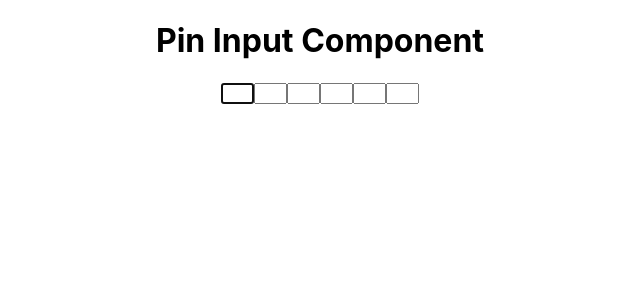
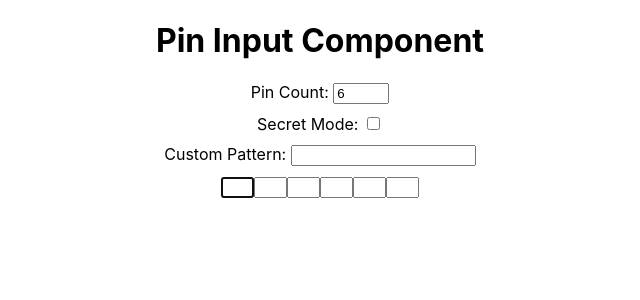
Before and after one commit to KhanhPham2411/pin-input-ts, a React (Create React App) app: page / in a window 1280 px wide. Shown: the top 300 px of the page, without its empty margins (320-960 px from the left). Built offline with nearby package versions, Linux system fonts and the light colour scheme.

Commit message:
remove getMaskedValue

```diff
--- a/src/App.css
+++ b/src/App.css
@@ -28,6 +28,10 @@
   color: #61dafb;
 }
 
+.input-group {
+  margin-bottom: 10px;
+}
+
 @keyframes App-logo-spin {
   from {
     transform: rotate(0deg);
--- a/src/App.tsx
+++ b/src/App.tsx
@@ -1,23 +1,72 @@
-import React from 'react';
-import logo from './logo.svg';
+import React, { useState, useEffect } from 'react';
 import './App.css';
-import ReactCodeInput from './pin/ReactCodeInput';
 import PinInput from './pin/PinInput';
 
 function App() {
+  const [pinCount, setPinCount] = useState(6);
+  const [secretMode, setSecretMode] = useState(false);
+  const [customPattern, setCustomPattern] = useState('');
+
   const handlePinFilled = (pin: string) => {
     // Do something with the filled PIN
     alert(`PIN filled: ${pin}`);
   };
 
+  const handlePinCountChange = (event: React.ChangeEvent<HTMLInputElement>) => {
+    const newPinCount = parseInt(event.target.value, 10);
+    if (!isNaN(newPinCount) && newPinCount >= 1 && newPinCount <= 10) {
+      setPinCount(newPinCount);
+    }
+  };
+
+  const handleSecretModeChange = (event: React.ChangeEvent<HTMLInputElement>) => {
+    setSecretMode(event.target.checked);
+  };
+
+  const handleCustomPatternChange = (event: React.ChangeEvent<HTMLInputElement>) => {
+    setCustomPattern(event.target.value);
+  };
+
   return (
     <div className="App">
       <h1>Pin Input Component</h1>
-      <PinInput pinCount={6}
-        secretMode={false}
-        onFilled={handlePinFilled}
-        customPattern='[0-5]'
-      />
+      <div className="input-group">
+        <label htmlFor="pinCountInput">Pin Count: </label>
+        <input
+          id="pinCountInput"
+          type="number"
+          min="1"
+          max="10"
+          value={pinCount}
+          onChange={handlePinCountChange}
+        />
+      </div>
+      <div className="input-group">
+        <label htmlFor="secretModeCheckbox">Secret Mode: </label>
+        <input
+          id="secretModeCheckbox"
+          type="checkbox"
+          checked={secretMode}
+          onChange={handleSecretModeChange}
+        />
+      </div>
+      <div className="input-group">
+        <label htmlFor="customPatternInput">Custom Pattern: </label>
+        <input
+          id="customPatternInput"
+          type="text"
+          value={customPattern}
+          onChange={handleCustomPatternChange}
+        />
+      </div>
+      <div className="input-group">
+        <PinInput
+          pinCount={pinCount}
+          secretMode={secretMode}
+          onFilled={handlePinFilled}
+          customPattern={customPattern}
+        />
+      </div>
     </div>
   );
 }
--- a/src/pin/PinInput.tsx
+++ b/src/pin/PinInput.tsx
@@ -14,6 +14,7 @@ const PinInput: React.FC<PinInputProps> = ({ pinCount, secretMode = false, onFil
   useEffect(() => {
     // Initialize the ref array with the input elements
     inputRefs.current = inputRefs.current.slice(0, pinCount);
+    setPins(Array(pinCount).fill(''));
 
     // Focus on the first input when the component mounts
     if (inputRefs.current[0]) {
@@ -44,8 +45,6 @@ const PinInput: React.FC<PinInputProps> = ({ pinCount, secretMode = false, onFil
     }
   };
 
-  const getMaskedValue = (value: string) => (secretMode ? '*' : value);
-
   return (
     <div>
       {pins.map((pin, index) => (
@@ -53,7 +52,6 @@ const PinInput: React.FC<PinInputProps> = ({ pinCount, secretMode = false, onFil
           key={index}
           ref={(input) => (inputRefs.current[index] = input!)}
           type={secretMode ? 'password' : 'text'}
-          value={getMaskedValue(pin)}
           onChange={(e: ChangeEvent<HTMLInputElement>) => handlePinChange(index, e.target.value)}
           onKeyDown={(e: React.KeyboardEvent<HTMLInputElement>) => {
             // Allow navigating back to the previous box if the current box is empty and the user presses the backspace key
```
